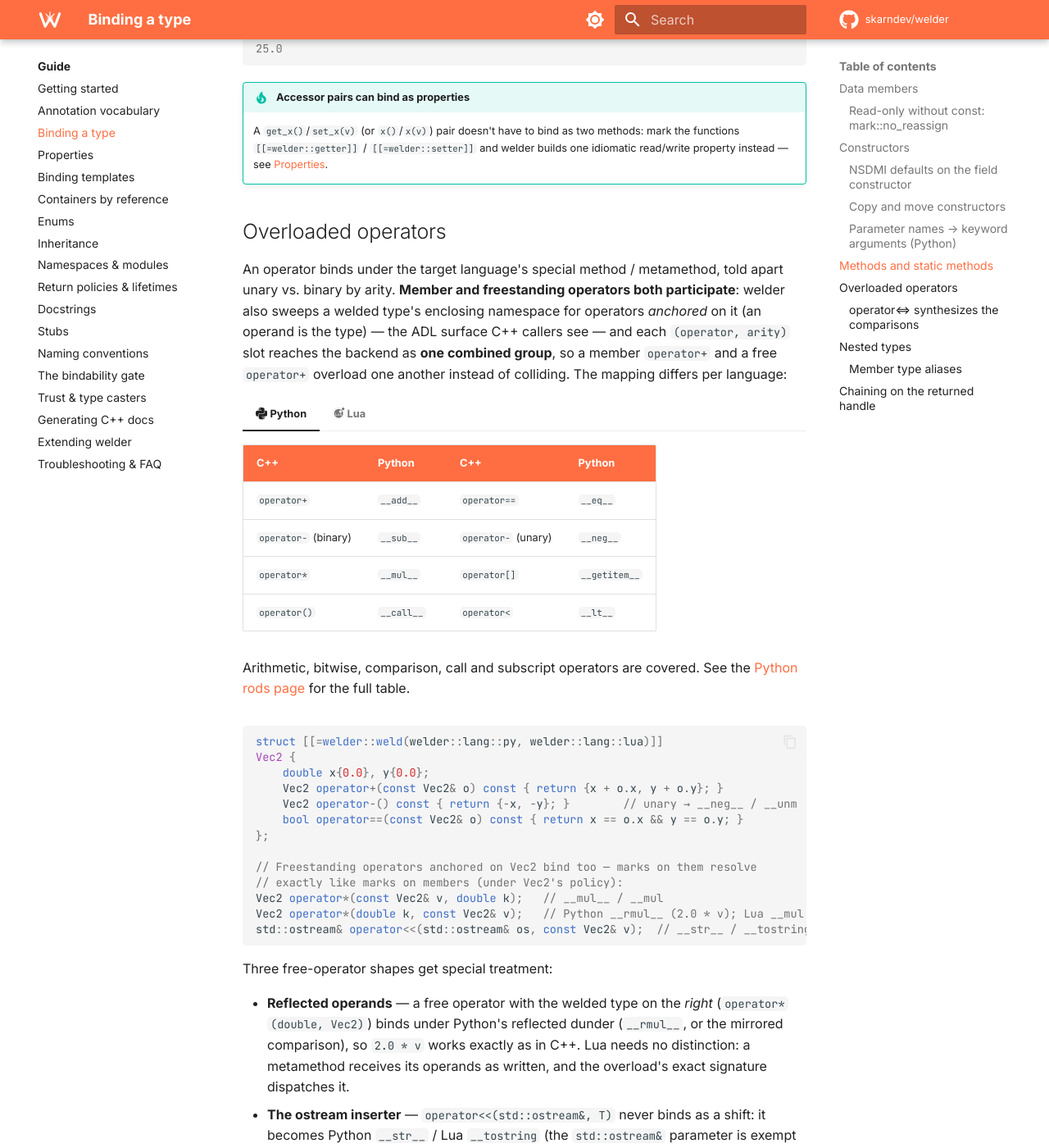
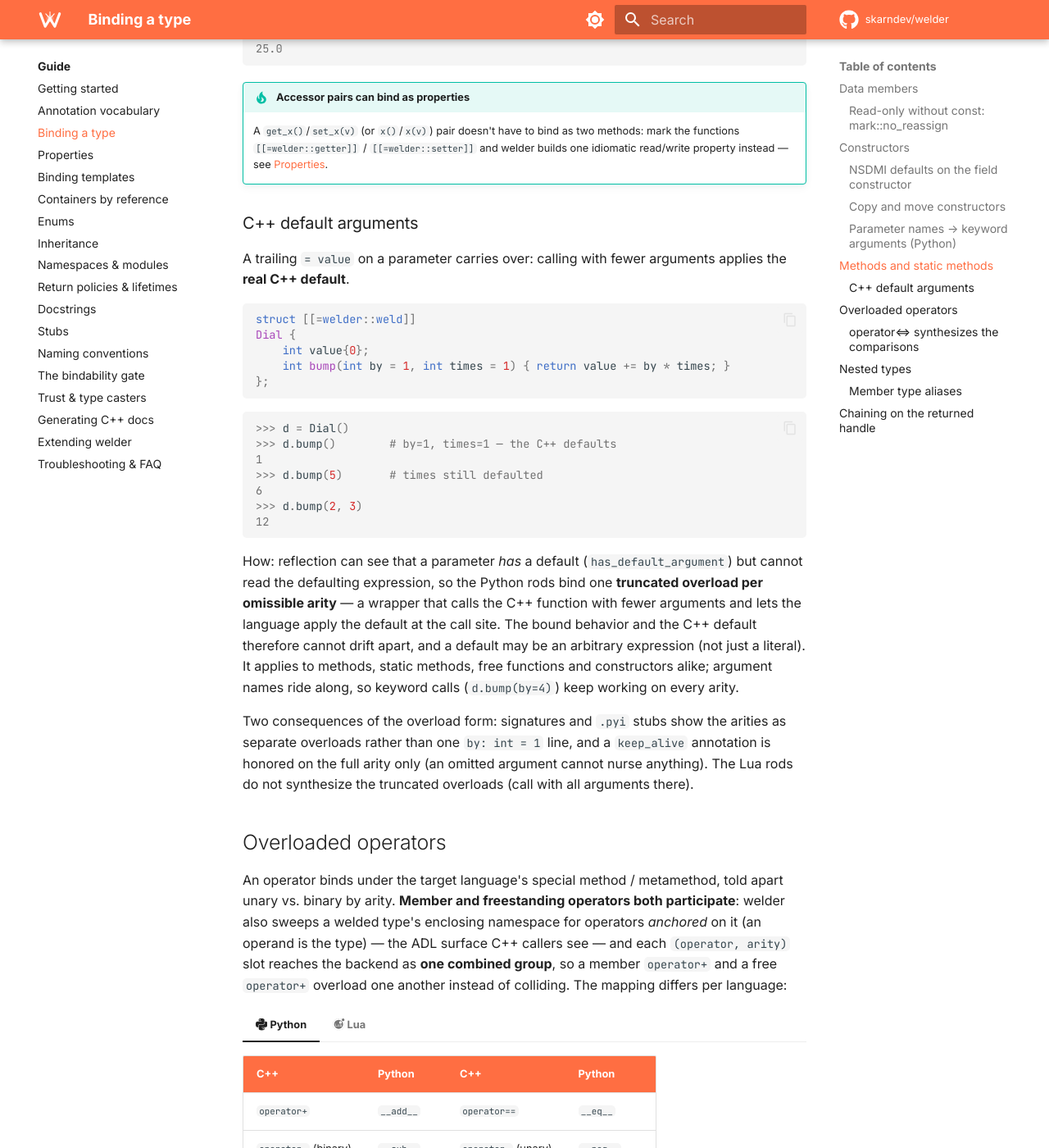
Before and after one commit to skarndev/welder, an MkDocs documentation site: the page built from docs/content/guide/binding-types.md, in a window 1280 px wide and 1400 px high, scrolled down 6079 px. Shown: the whole window at 82% size. Built offline with MkDocs 1.6.1 and Material for MkDocs 9.7.7, drawn with Linux system fonts in a browser that asks for light colours; comment, search, counter and statistics services are not loaded.

Commit message:
feat(python): C++ default arguments — truncated overloads apply the real default
P2996 exposes that a parameter HAS a default (has_default_argument) but not
the defaulting expression, so no rod can restate the value. Both Python rods
now bind one truncated overload per omissible arity instead: the wrapper
calls the C++ function with fewer arguments and the LANGUAGE applies the real
default at the call site — bound behavior and C++ default cannot drift, and a
default may be any expression, not just a literal.

Covers methods, static methods, free functions and constructors (ctors reuse
_def_init with a shorter index sequence). Argument names ride along so kwargs
work on every arity; the docstring stays on the full-arity def; keep_alives
are not repeated on truncations (an omitted argument cannot nurse anything);
the return policy is. The Lua rods are unchanged.

Implementation note that cost a compile: the ctor truncations cannot be an
immediately-invoked lambda — a lambda body touching std::meta::parameters_of
is escalated to an immediate function, making the runtime _def_init call
inside ill-formed; a named template (_def_init_truncations) is fine.

New shared case defaults.hpp (wired into the two Python test modules only, so
no other backend's goldens move) <-> test_defaults.py, exercising two trailing
defaults, a default after a required parameter, kwargs on a truncated arity,
static and free functions, and a defaulted constructor. Suite: 64/64 on both
rods, stubcheck (mypy --strict over the regenerated stubs) included.

Co-Authored-By: Claude Fable 5 <noreply@anthropic.com>

````diff
--- a/docs/content/guide/binding-types.md
+++ b/docs/content/guide/binding-types.md
@@ -340,6 +340,45 @@ Rect {
     welder builds one idiomatic read/write property instead — see
     [Properties](properties.md).
 
+### C++ default arguments
+
+A trailing `= value` on a parameter carries over: calling with fewer arguments
+applies the **real C++ default**.
+
+```cpp
+struct [[=welder::weld]]
+Dial {
+    int value{0};
+    int bump(int by = 1, int times = 1) { return value += by * times; }
+};
+```
+
+```pycon
+>>> d = Dial()
+>>> d.bump()        # by=1, times=1 — the C++ defaults
+1
+>>> d.bump(5)       # times still defaulted
+6
+>>> d.bump(2, 3)
+12
+```
+
+How: reflection can see that a parameter *has* a default
+(`has_default_argument`) but cannot read the defaulting expression, so the
+Python rods bind one **truncated overload per omissible arity** — a wrapper
+that calls the C++ function with fewer arguments and lets the language apply
+the default at the call site. The bound behavior and the C++ default therefore
+cannot drift apart, and a default may be an arbitrary expression (not just a
+literal). It applies to methods, static methods, free functions and
+constructors alike; argument names ride along, so keyword calls
+(`d.bump(by=4)`) keep working on every arity.
+
+Two consequences of the overload form: signatures and `.pyi` stubs show the
+arities as separate overloads rather than one `by: int = 1` line, and a
+`keep_alive` annotation is honored on the full arity only (an omitted argument
+cannot nurse anything). The Lua rods do not synthesize the truncated
+overloads (call with all arguments there).
+
 ## Overloaded operators
 
 An operator binds under the target language's special method / metamethod, told
````
Also changed, not shown: .claude/context/binding-features.md, 7 other files.
